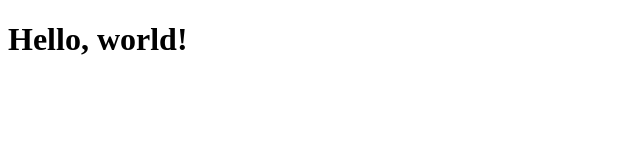
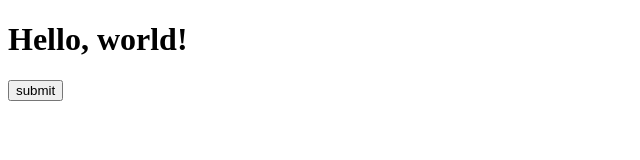
Before and after one commit to tamanna180906/get-try, a plain HTML site: page index.html in a window 1280 px wide. Shown: the whole page, without its empty margins (0-640 px from the left). Drawn offline with Linux system fonts and the light colour scheme.

Commit message:
add index

```diff
--- a/index.html
+++ b/index.html
@@ -7,6 +7,7 @@
   </head>
   <body>
     <h1>Hello, world!</h1>
+    <button>submit</button>
     <script src="js/main.js"></script>
   </body>
 </html>
```
